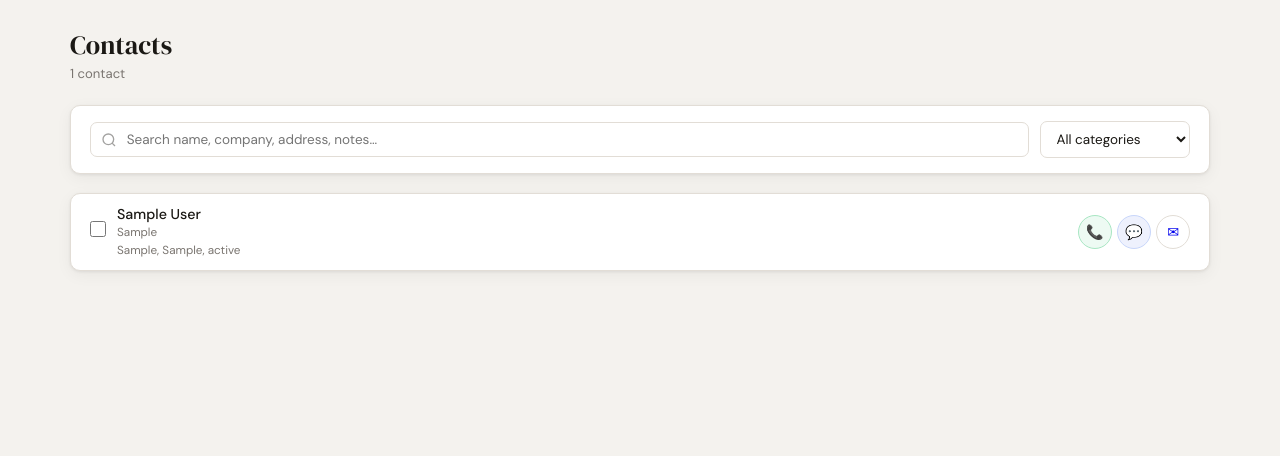
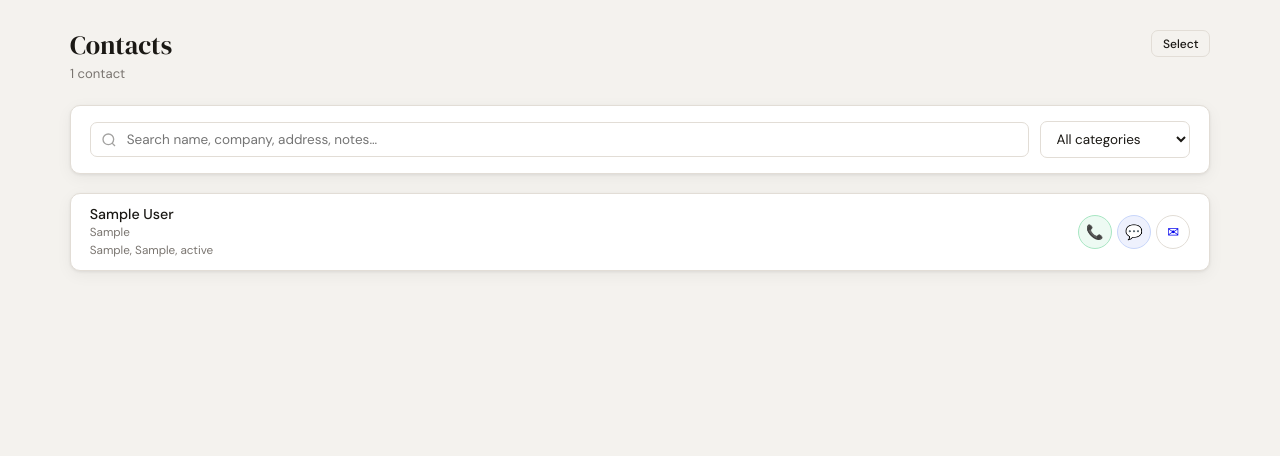
Before and after one commit to jkharty/ContactSync, a Flask app: page /contacts in a window 1280 px wide. Shown: the part 56-512 px from the top of the page. Run offline with Flask 3, Linux system fonts and the light colour scheme; the visitor is signed in with stand-in values (Sample User, id 1); data comes from the database, SQL or seed files in the repository; tables that the repository leaves empty hold one stand-in row (values such as "Sample post"); parts of the project's set-up code (start-up, migrations or seed data) failed here and were passed over.

Commit message:
Hide checkboxes by default; show via Select mode toggle
Co-Authored-By: Claude Sonnet 4.6 <noreply@anthropic.com>

```diff
--- a/templates/contacts.html
+++ b/templates/contacts.html
@@ -46,7 +46,11 @@
   .contact-card:last-child { border-bottom: none; }
   .contact-card:hover { background: #faf9f7; }
 
-  .contact-card-cb { flex-shrink: 0; }
+  .contact-card-cb {
+    flex-shrink: 0;
+    display: none;  /* hidden until select mode */
+  }
+  .select-mode .contact-card-cb { display: block; }
   .row-cb { width: 16px; height: 16px; accent-color: var(--accent); cursor: pointer; }
 
   .contact-card-info { flex: 1; min-width: 0; }
@@ -89,6 +93,9 @@
       {%- if category %} in "{{ category }}"{% endif %}
     </p>
   </div>
+  {% if role in ('editor','admin') %}
+  <button id="select-mode-btn" class="btn btn-secondary btn-sm" onclick="toggleSelectMode()">Select</button>
+  {% endif %}
 </div>
 
 <!-- Search + category filter -->
@@ -193,7 +200,7 @@
 <div id="bulk-bar">
   <span class="bulk-count"><span id="bulk-count-num">0</span> selected</span>
   <button class="bulk-assign-btn" onclick="openCatModal()">Assign category…</button>
-  <button class="bulk-cancel-btn" onclick="clearSelection()">Cancel</button>
+  <button class="bulk-cancel-btn" onclick="toggleSelectMode()">Cancel</button>
 </div>
 
 <!-- Category assign modal -->
@@ -407,6 +414,25 @@
     if (bar) bar.classList.remove('visible');
   };
 
+  let selectModeActive = false;
+  window.toggleSelectMode = function() {
+    selectModeActive = !selectModeActive;
+    const list = document.getElementById('contacts-tbody');
+    const btn  = document.getElementById('select-mode-btn');
+    if (selectModeActive) {
+      list.classList.add('select-mode');
+      btn.textContent = 'Cancel';
+      btn.classList.add('btn-primary');
+      btn.classList.remove('btn-secondary');
+    } else {
+      list.classList.remove('select-mode');
+      btn.textContent = 'Select';
+      btn.classList.remove('btn-primary');
+      btn.classList.add('btn-secondary');
+      clearSelection();
+    }
+  };
+
   window.openCatModal = function() {
     document.getElementById('cat-modal-bg').classList.add('open');
     document.getElementById('modal-status').textContent = '';
```
